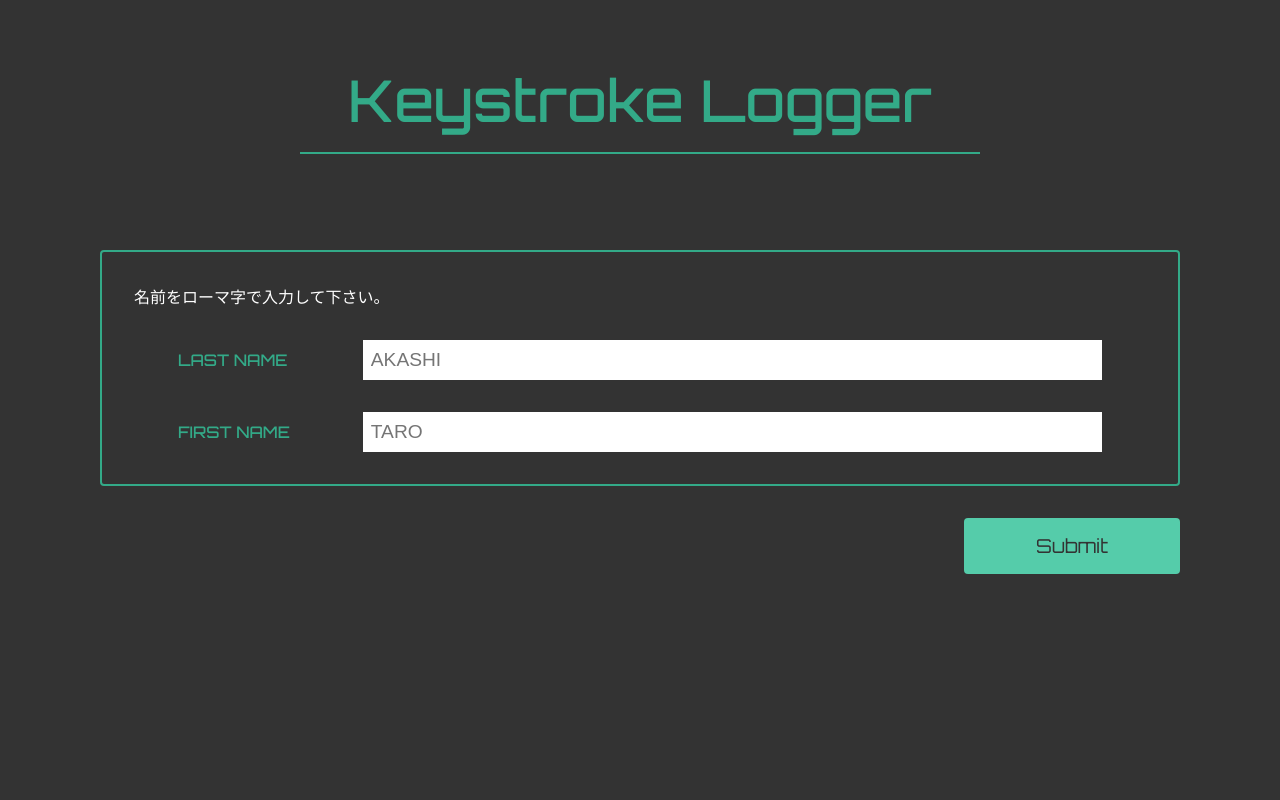
After one commit to wkmkymt/KeystrokeLogger, a Flask app: page /preset in a window 1280 px wide. The commit adds this page. Run offline with Flask 2, Linux system fonts and the light colour scheme; the visitor is signed in with stand-in values (Sample User, id 1).

Commit message:
[update] minor change

```diff
--- a/app.py
+++ b/app.py
@@ -7,7 +7,7 @@
 from flask import Flask
 from config import BaseConfig
 
-app = Flask(__name__)
+app = Flask(__name__, static_folder="./statics")
 app.config.from_object(BaseConfig)
 
 
@@ -15,7 +15,9 @@ app.config.from_object(BaseConfig)
 #  Application
 # ==================================================
 
+from apps import login
 from apps import main
 from apps import admin
 
-app.register_blueprint(main.app, url_prefix="")
+app.register_blueprint(login.app, url_prefix="/user")
+app.register_blueprint(main.app,  url_prefix="")
--- a/apps/admin.py
+++ b/apps/admin.py
@@ -4,7 +4,7 @@ from flask_admin import Admin
 from flask_admin.contrib.sqla import ModelView
 
 from app import app
-from models import db, Keystroke
+from models import db, Keystroke, User
 
 
 # ==================================================
@@ -21,4 +21,5 @@ from models import db, Keystroke
 
 admin = Admin(app, name=u"管理画面", template_mode="bootstrap3")
 admin.add_view(ModelView(Keystroke, db.session, name=u"キーストローク"))
+admin.add_view(ModelView(User, db.session, name=u"ユーザ"))
 # admin.add_view(MyKeystrokeView(Keystroke, db.session, name=u"キーストローク"))
--- /dev/null
+++ b/apps/login_manager.py
@@ -0,0 +1,24 @@
+# -*- coding: utf-8 -*-
+
+from flask_login import LoginManager
+
+from app    import app
+from models import User
+
+
+# ==================================================
+#  Initialize
+# ==================================================
+
+login_manager = LoginManager(app)
+login_manager.login_view         = "main.index"
+login_manager.session_protection = "strong"
+
+
+# ==================================================
+#  Handler
+# ==================================================
+
+@login_manager.user_loader
+def load_user(user_id):
+    return User.query.get(int(user_id))
--- a/apps/main.py
+++ b/apps/main.py
@@ -1,8 +1,10 @@
 # -*- coding: utf-8 -*-
 
-from flask import Blueprint, render_template, request, redirect
+from flask       import Blueprint, render_template, request, redirect, url_for, flash
+from flask_login import login_required, current_user
 
-from models import db, User, Keystroke
+from models         import User
+from .login_manager import login_manager
 
 
 # ==================================================
@@ -16,35 +18,33 @@ app = Blueprint("main", __name__)
 #  Routing
 # ==================================================
 
-@app.route("/", methods=["GET"])
+@app.route("/")
 def index():
     return render_template("index.html")
 
 
-@app.route("/signup/", methods=["GET", "POST"])
-def signup():
-    # Get Method
-    if request.method == "GET":
-        return render_template("signup.html")
-
-    # Post Method
-    user = User(
-        request.form["first_name"]
-    )
-    db.session.add(user)
-    db.session.commit()
-
-    return redirect("/")
+@app.route("/preset", methods=["GET", "POST"])
+@login_required
+def preset():
+    if request.method == "POST":
+        user = current_user
+        user.lname_r = request.form["last_name"]
+        user.fname_r = request.form["first_name"]
+        User.save(user)
+        return redirect(url_for(".register"))
+    else:
+        return render_template("preset.html")
 
 
-@app.route("/register/", methods=["GET"])
-@app.route("/register/<user_id>", methods=["GET"])
-@app.route("/auth/", methods=["GET"])
-@app.route("/auth/<user_id>", methods=["GET"])
-def keystroke(user_id=None):
-    # None ID
-    if not user_id:
-        return redirect("/")
+@app.route("/register")
+@login_required
+def register():
+    if current_user.lname_r == None or current_user.fname_r == None:
+        return redirect(url_for(".preset"))
+    return render_template("register.html")
 
-    # Keystroke Experiment
-    return render_template("keystroke.html")
+
+@app.route("/authtest")
+@login_required
+def authtest():
+    return render_template("authtest.html")
--- a/models/keystroke.py
+++ b/models/keystroke.py
@@ -15,7 +15,7 @@ class Keystroke(db.Model):
     press_time   = db.Column(db.DateTime)
     release_time = db.Column(db.DateTime)
 
-    def __init__(self, user_id, target_id, character, press_time, release_time):
+    def __init__(self, user_id=None, target_id=None, character=None, press_time=None, release_time=None):
         self.user_id      = user_id
         self.target_id    = target_id
         self.character    = character
--- a/statics/css/style.css
+++ b/statics/css/style.css
@@ -1,13 +1,23 @@
 @charset "UTF-8";
 
-n/* ==============================================
-   ==================== Base ====================
-   ============================================== */
+
+/* ============================================================================================
+ *   Font
+ * ============================================================================================ */
+
+@import url("https://fonts.googleapis.com/css?family=Orbitron:400,500");
+
+
+/* ============================================================================================
+ *    Base
+ * ============================================================================================ */
+
 * {
     margin: 0;
     padding: 0;
     border: 0;
     vertical-align: baseline;
+    box-sizing: border-box;
 }
 
 article,
@@ -32,9 +42,10 @@ li {
 }
 
 
-/* ==============================================
-   ==================== Body ====================
-   ============================================== */
+/* ============================================================================================
+ *    Body
+ * ============================================================================================ */
+
 html {
     width: 100%;
     height: 100%;
@@ -43,8 +54,8 @@ html {
 body {
     width: 100%;
     min-height: 100%;
-    background-color: #fff;
-    color: #333;
+    background-color: #333;
+    color: #fff;
     font-size: 100%;
     font-family: "HelveticaNeue-Light", "Helvetica Neue Light", Helvetica, "メイリオ", Meiryo,
                  "ヒラギノ角ゴ Pro W3", "Hiragino Kaku Gothic Pro", "MS Pゴシック", "MS PGothic",
@@ -54,26 +65,140 @@ body {
 }
 
 
-/* ==============================================
-   ==================== Main ====================
-   ============================================== */
+/* ============================================================================================
+ *    Header
+ * ============================================================================================ */
+
+header {
+    width: 100%;
+    padding: 64px 0;
+}
+
+header h1 {
+    text-align: center;
+}
+
+header h1 a {
+    display: inline-block;
+    padding: 0 48px 16px;
+    color: #3a8;
+    font-family: Orbitron, sans-serif;
+    font-size: 180%;
+    font-weight: 500;
+    border-bottom: solid 2px #3a8;
+}
+
+
+/* ============================================================================================
+ *    Main
+ * ============================================================================================ */
 
 main {
     width: 100%;
+    padding: 32px 0;
 }
 
-main h1 {
-    color: #5fa;
+.btn {
+    margin: 40px 0;
+    text-align: center;
 }
 
-.wrap {
-    box-sizing: border-box;
-    width: 100%;
-    padding: 5%;
+.btn > a {
+    display: inline-block;
+    width: 20%;
+    padding: 32px 64px;
+    background: #fd5;
+    color: #333;
+    font-size: 180%;
+    text-align: center;
+    border-radius: 4px;
+    cursor: pointer;
+    transition: All 0.2s ease-in;
+}
+
+.btn > a:hover {
+    background: #db3;
 }
 
 
-/* Keystroke Input */
+/* =====================================
+ *    Button List
+ * ===================================== */
+
+form {
+    width: 90%;
+    max-width: 1080px;
+    margin: 0 auto;
+}
+
+.question-box {
+    width: 100%;
+    margin-bottom: 32px;
+    padding: 32px;
+    border: solid 2px #3a8;
+    border-radius: 4px;
+}
+
+.question-box .input-box {
+    width: 100%;
+    margin-top: 32px;
+    padding: 0 44px;
+    overflow: hidden;
+}
+
+.question-box .input-box label {
+    display: inline-block;
+    width: 20%;
+    height: 40px;
+    color: #3a8;
+    font-family: Orbitron, sans-serif;
+    font-size: 100%;
+    font-weight: 500;
+    line-height: 40px;
+    float: left;
+}
+
+.question-box .input-box input[type="text"] {
+    width: 80%;
+    height: 40px;
+    padding: 8px;
+    font-size: 120%;
+    line-height: 40px;
+    border-right: 4px;
+    outline: none;
+    float: left;
+}
+
+.question-box .input-box input[type="text"]:focus {
+    outline: solid 2px #3a8;
+}
+
+.submit-btn {
+    text-align: right;
+}
+
+.submit-btn > input[type="submit"] {
+    width: 20%;
+    background: #5ca;
+    padding: 16px 32px;
+    color: #333;
+    font-family: Orbitron, sans-serif;
+    font-size: 120%;
+    font-weight: 400;
+    text-align: center;
+    border-radius: 4px;
+    cursor: pointer;
+    transition: All 0.2s ease-in;
+}
+
+.submit-btn > input[type="submit"]:hover {
+    background: #3a8;
+}
+
+
+/* =====================================
+ *    Keystroke Input
+ * ===================================== */
 
 .keystrokeInput {
     width: 100%;
@@ -95,7 +220,9 @@ main h1 {
 }
 
 
-/* Keystroke List */
+/* =====================================
+ *    Keystroke List
+ * ===================================== */
 
 .keystrokeList {
     width :100%;
@@ -112,7 +239,7 @@ main h1 {
     padding: 8px;
     font-size: 24px;
     text-align: center;
-    line-height: 24px;
+ ppp   line-height: 24px;
 }
 
 .keystrokeList th {
--- a/templates/base.html
+++ b/templates/base.html
@@ -2,14 +2,14 @@
 <html>
   <head>
     <meta charset="UTF-8" />
-    <link rel="stylesheet" href="/css/style.css" />
+    <link rel="stylesheet" href="/statics/css/style.css" />
 
     <title>Keystroke Logger</title>
   </head>
 
   <body>
     <header>
-      <h1><span>Keystroke Logger</span></h1>
+      <h1><a href="{{ url_for("main.index") }}">Keystroke Logger</a></h1>
     </header>
 
     <main>
--- a/templates/keystroke.html
+++ /dev/null
@@ -1,5 +0,0 @@
-{% extends "base.html" %}
-
-{% block main %}
-      <h1>WATASHI HA HOGE DESU</h1>
-{% endblock %}
--- /dev/null
+++ b/templates/preset.html
@@ -0,0 +1,23 @@
+{% extends "base.html" %}
+
+{% block main -%}
+      <form action="{{ url_for("main.preset") }}" method="POST">
+        <div class="question-box">
+          <p class="question">
+            名前をローマ字で入力して下さい。
+          </p>
+          <div class="input-box">
+            <label>LAST NAME</label>
+            <input type="text" name="last_name" placeholder="AKASHI" required />
+          </div>
+          <div class="input-box">
+            <label>FIRST NAME</label>
+            <input type="text" name="first_name" placeholder="TARO" required />
+          </div>
+        </div>
+
+        <div class="submit-btn">
+          <input type="submit" value="Submit" />
+        </div>
+      </form>
+{%- endblock %}
```
Also changed, not shown: apps/login.py (added, +66 -0 lines), config.py (+27 -0 lines), models/user.py (+20 -15 lines), templates/authtest.html (added, +9 -0 lines), templates/index.html (+14 -5 lines), templates/register.html (added, +11 -0 lines), templates/signup.html (deleted, +0 -14 lines).
